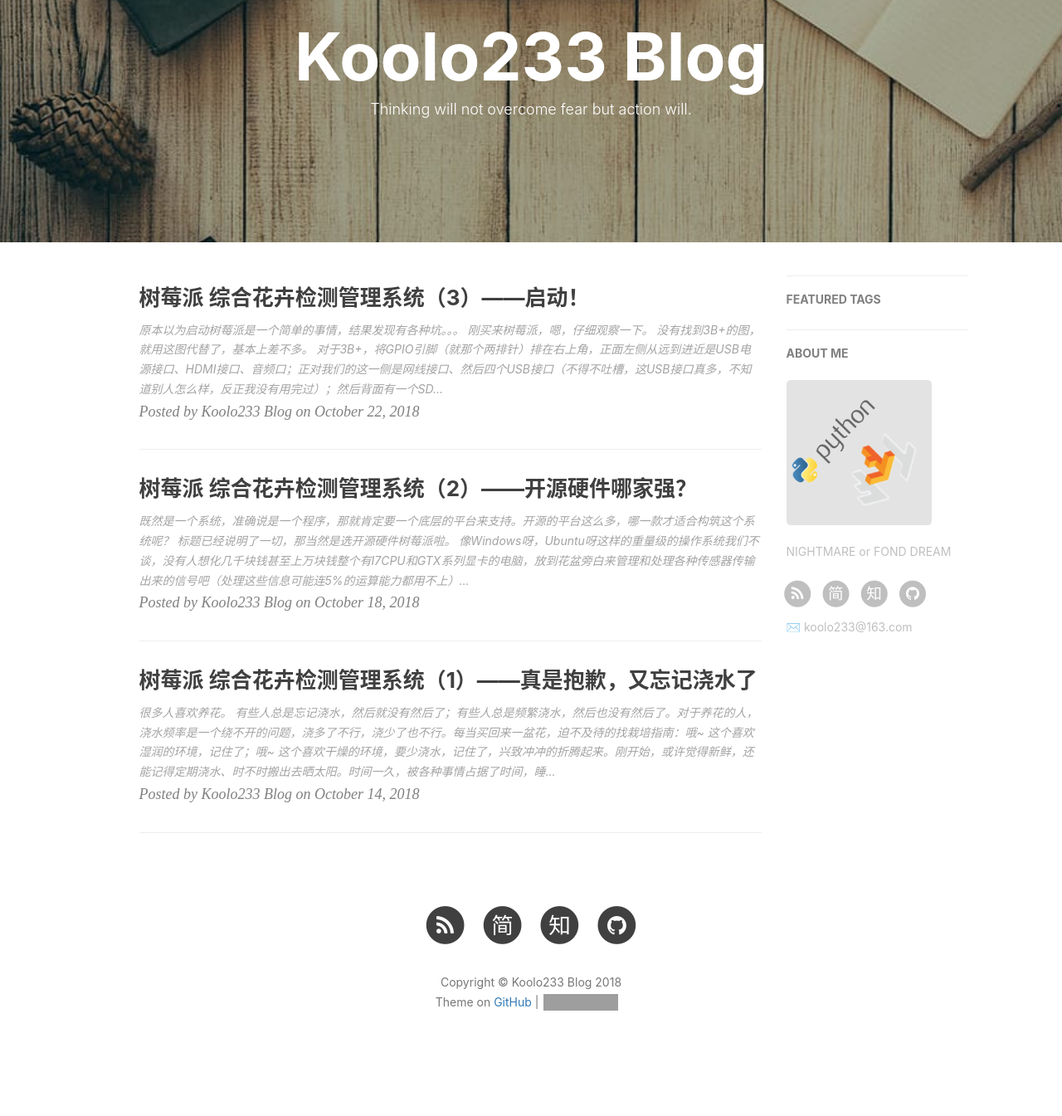
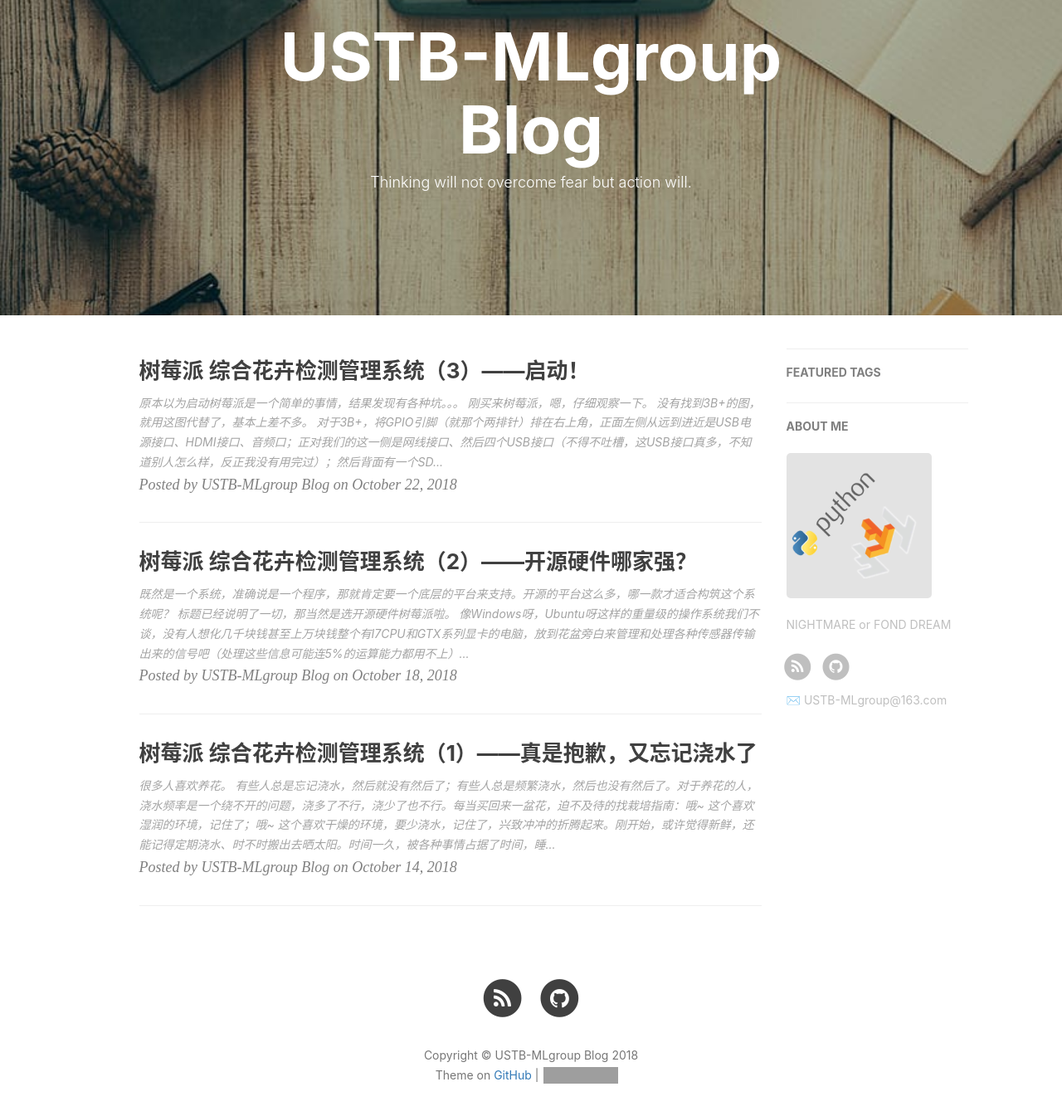
Before and after one commit to USTB-MLgroup/ustb-mlgroup.GITHUB.IO, a Jekyll site: the page built from index.html, in a window 1280 px wide and 1400 px high, scrolled down 126 px. Shown: the top 1345 px of the window at 83% size. Built offline with Jekyll 4.4.1, drawn with Linux system fonts in a browser that asks for light colours; nearby versions of some CDN libraries; the list of posts is cut into pages by our own code; comment, search, counter and statistics services are not loaded; before the commit the page ends 1438 px from its top, so only the background shows below that; some of the changed text lies outside the part shown; grey boxes are pictures that could not be loaded.

Commit message:
Update _config.yml

```diff
--- a/_config.yml
+++ b/_config.yml
@@ -1,13 +1,13 @@
 # Site settings
-title: Koolo233 Blog
-SEOTitle: Koolo233的博客 | Koolo233 Blog
+title: USTB-MLgroup Blog
+SEOTitle: USTB-MLgroup的博客 | USTB-MLgroup Blog
 header-img: img/post-bg-desk.jpg
-email: koolo233@163.com
+email: USTB-MLgroup@163.com
 description: "NIGHTMARE or FOND DREAM"
-keyword: "Koolo233, Koolo Blog, Koolo233的博客, Koolo"
-url: "http://koolo233.github.io"          # your host, for absolute URL
+keyword: "USTB-MLgroup, USTB-MLgroup Blog, USTB-MLgroup的博客, USTB, USTB-ML"
+url: "http://USTB-MLgroup.github.io"          # your host, for absolute URL
 baseurl: ""      # for example, '/blog' if your blog hosted on 'host/blog'
-github_repo: "https://github.com/koolo233/koolo233.github.io.git" # you code repository
+github_repo: "https://github.com/USTB-MLgroup/USTB-MLgroup.github.io.git" # you code repository
 
 # Sidebar settings
 sidebar: True                       # whether or not using Sidebar.
@@ -19,10 +19,10 @@ sidebar-avatar: /img/avatar_my.jpg      # use absolute URL, seeing it's used in
 # SNS settings
 RSS: True
 # weibo_username:     qiubaiying
-zhihu_username:     yang-jiang-30-82
-github_username:    Koolo233
+# zhihu_username:     yang-jiang-30-82
+github_username:    USTB-MLgroup
 # facebook_username:  baiying.qiu.7
-jianshu_username:   aeea269b75ec
+# jianshu_username:   aeea269b75ec
 #twitter_username:   qiubaiying
 
 
```
